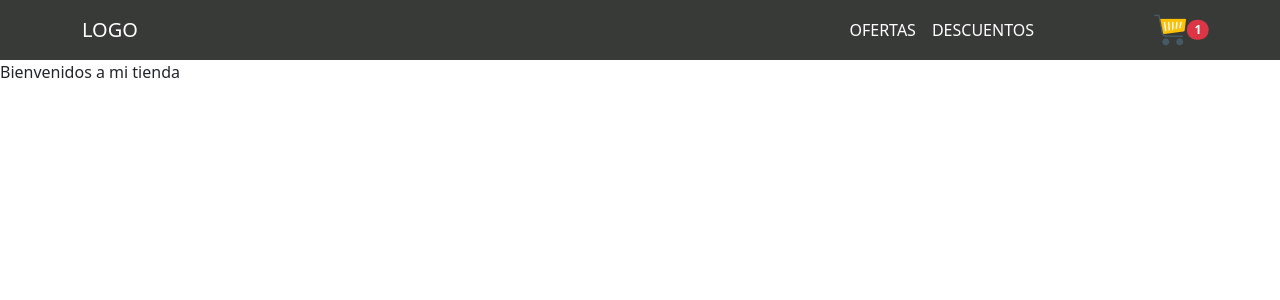
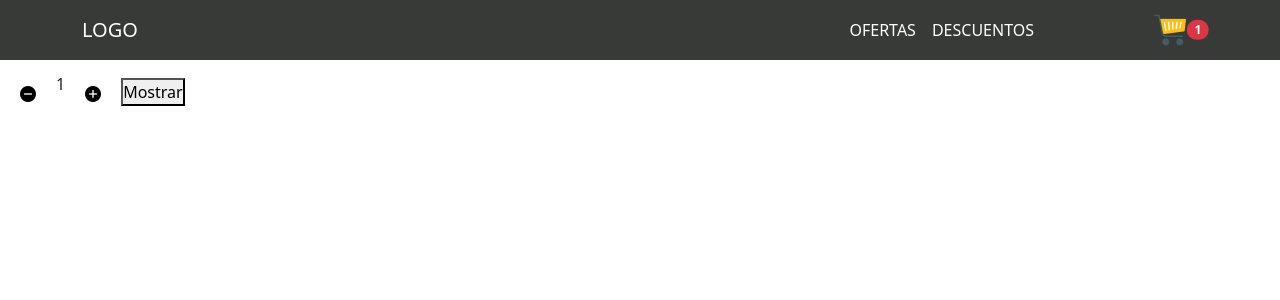
Before and after one commit to MarioGauna/e-commerce-tecno, a React (Create React App) app: page / in a window 1280 px wide. Shown: the top 300 px of the page. Built offline with nearby package versions, Linux system fonts and the light colour scheme.

Commit message:
Desafio 5 Contador con boton

```diff
--- a/src/App.css
+++ b/src/App.css
@@ -46,3 +46,14 @@
   background-color: transparent !important;
   border: 0 !important;
 }
+
+.quantity{
+  border: none;
+  background-color: transparent;
+  margin: 20px;
+}
+
+.central{
+  display: flex;
+  align-items: center;
+}
--- a/src/App.js
+++ b/src/App.js
@@ -7,7 +7,7 @@ function App() {
   return (
     <react.Fragment>
       <NavBar/>
-      <ItemListContainer saludo="Bienvenidos a mi tienda"/>
+      <ItemListContainer/>
     </react.Fragment>
   );
 }
--- /dev/null
+++ b/src/components/ItemCount.js
@@ -0,0 +1,39 @@
+import { useState } from "react";
+import Image1 from "../image/minus.png";
+import Image2 from "../image/plus.png";
+
+
+const ItemCount = () =>{
+
+    const[valor, setValor]= useState(1);
+
+    const agregar = () =>{
+
+        if(valor <5){
+            setValor(valor+1);
+        }
+    }
+
+    const quitar = () =>{
+
+        if(valor >1){
+            setValor(valor-1);
+        }
+    }
+
+    const mostrar = () =>{
+
+        alert("Usted a seleccionado " + valor + " items");
+    }
+
+    return(
+        <main className="central">
+            <button onClick={quitar} className="quantity"><img src={Image1} alt="Imagen no encontrada"></img></button>
+            <p>{valor}</p>
+            <button onClick={agregar} className="quantity"><img src={Image2} alt="Imagen no encontrada"></img></button>
+            <button onClick={mostrar}>Mostrar</button>
+        </main>
+    );
+}
+
+export default ItemCount;
--- a/src/components/ItemListContainer.js
+++ b/src/components/ItemListContainer.js
@@ -1,7 +1,11 @@
+import ItemCount from '../components/ItemCount';
 
-const ItemListContainer = ({saludo}) =>{
+
+const ItemListContainer = () =>{
     return(
-        <main>{saludo}</main>
+        <main>
+            <ItemCount/>
+        </main>
     );
 }
 
```
Also changed, not shown: src/image/minus.png (added), src/image/plus.png (added).
